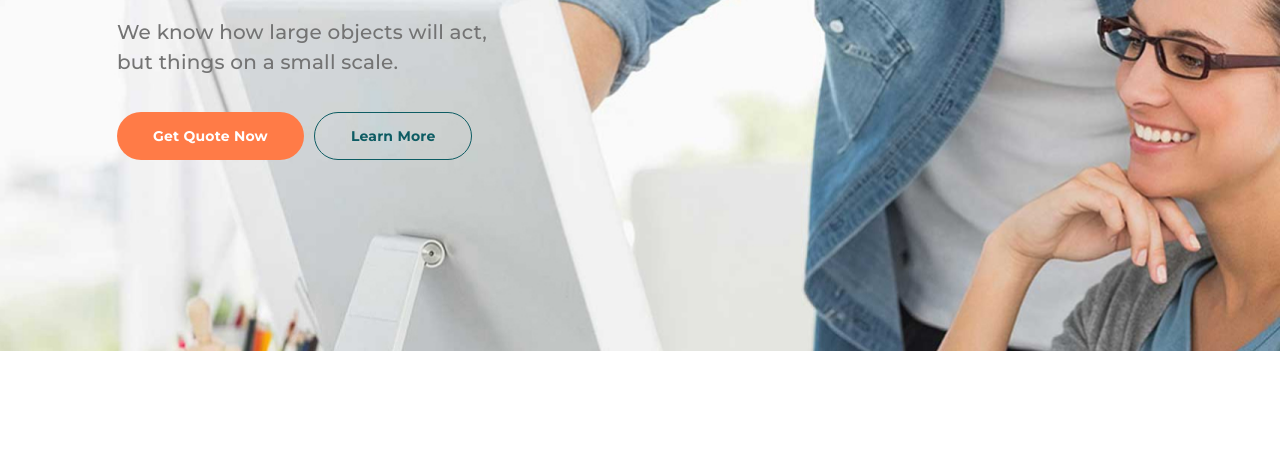
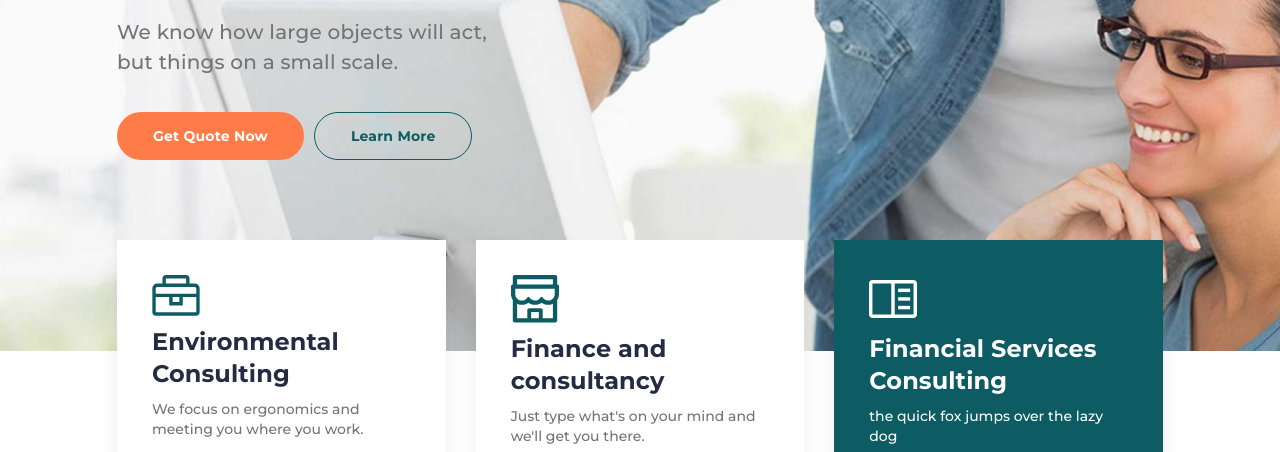
Before and after one commit to drack90/test-verstk7, a website: page src/parts/header.html in a window 1280 px wide. Shown: the part 440-892 px from the top of the page. Before the commit the page ends 800 px from the top, so only its background shows below. Drawn offline with nearby package versions, Linux system fonts and the light colour scheme; files that its build step writes are made by us from their sources; files whose address does not match are found by name.

Commit message:
Сверстал блок Services
Добавил блок services

```diff
--- a/gulpfile.js
+++ b/gulpfile.js
@@ -59,7 +59,11 @@ function imgPng() {
 function imgJpg() {
     return src('src/img/**/*.jpg')
         .pipe(dest('dist/img/'))
+}
 
+function imgSVG() {
+    return src('src/img/**/*.svg')
+        .pipe(dest('dist/img/'))
 }
 
 function clear() {
@@ -79,6 +83,6 @@ function serve() {
 
 
 
-exports.build = series(clear, scss, html, javaScript, img, imgPng, imgJpg)
-exports.serve = series(clear, scss, html, javaScript, img, imgPng, imgJpg, serve)
+exports.build = series(clear, scss, html, javaScript, img, imgPng, imgJpg, imgSVG)
+exports.serve = series(clear, scss, html, javaScript, img, imgPng, imgJpg, imgSVG, serve)
 exports.clear = clear
--- a/src/parts/mainblock.html
+++ b/src/parts/mainblock.html
@@ -13,12 +13,7 @@
             </div>
         </div>
         <div class="main-block__image _ibg">
-            <img src="img/mainblock/cover.jpg" alt="cover">
-        </div>
-    </div>
-    <div class="page__sevices services">
-        <div class="services__container _container">
-
+            <img src="img/mainBlock/cover.jpg" alt="cover">
         </div>
     </div>
 </main>
--- a/src/parts/page.html
+++ b/src/parts/page.html
@@ -1,3 +1,4 @@
 <div>
     @@include('mainblock.html')
+    @@include('services.html')
 </div>
--- /dev/null
+++ b/src/parts/services.html
@@ -0,0 +1,33 @@
+<section class="page__services services">
+  <div class="services__container _container">
+    <div class="services__body">
+      <div class="services__column">
+        <div class="services__item item-service">
+          <div class="item-service__icon">
+            <img src="img/services/portfel.svg" alt="Environmental Consulting">
+          </div>
+          <h3 class="item-service__title">Environmental Consulting</h3>
+          <div class="item-service__text">We focus on ergonomics and meeting you where you work. </div>
+        </div>
+      </div>
+      <div class="services__column">
+        <div class="services__item item-service">
+          <div class="item-service__icon">
+            <img src="img/services/shop.svg" alt="Finance and consultancy ">
+          </div>
+          <h3 class="item-service__title">Finance and consultancy </h3>
+          <div class="item-service__text">Just type what's on your mind and we'll get you there. </div>
+        </div>
+      </div>
+      <div class="services__column">
+        <div class="services__item item-service item-service_green">
+          <div class="item-service__icon">
+            <img src="img/services/site.svg" alt="Financial Services Consulting">
+          </div>
+          <h3 class="item-service__title">Financial Services Consulting</h3>
+          <div class="item-service__text">the quick fox jumps over the lazy dog </div>
+        </div>
+      </div>
+    </div>
+  </div>
+</section>
--- /dev/null
+++ b/src/scss/services.scss
@@ -0,0 +1,83 @@
+@import 'variables.scss';
+
+/*------------------СЕРВИСЫ КАРТОЧКИ-------------------*/
+.page__services{
+  position: relative;
+  margin: -111px 0px 0px 0px;
+  z-index: 2;
+}
+.services{}
+.services__container{
+}
+.services__body{
+
+}
+
+@media (min-width: 670px) {
+  .services__body{
+    display: flex;
+    flex-wrap: wrap;
+    margin: 0px -15px -30px;
+  }
+}
+.services__column{
+  padding: 0px 15px;
+  flex: 0 1 33.333%;
+}
+
+@media (min-width: 670px) {
+  .services__column{
+    padding: 0px 15px;
+  }
+}
+
+@media (max-width: 992px) {
+  .services__column {
+    flex: 0 1 50%;
+  }
+  .services__column:not(:last-child){
+    margin: 0px 0px 30px 0px;
+  }
+  .services__column:last-child{
+    flex: 1 1 100%
+  }
+}
+
+
+
+.services__item{
+  height: 100%;
+  box-shadow: 0px 13px 19px rgba(0, 0, 0, 0.07);
+  background: #FFFFFF;
+  padding: 35px;
+}
+@media (max-width: 992px) {
+  .services__item{
+    padding: 25px;
+  }
+}
+.item-service{}
+.item-service > *:not(:last-child){
+  margin: 0px 0px 10px 0px;
+}
+.item-service_green{
+  background-color: $secondColor;
+  .item-service__title{
+    color: #FFFFFF;
+  }
+  .item-service__text{
+    color: #FFFFFF;
+  }
+}
+
+.item-service__icon{}
+.item-service__title{
+  font-weight: 700;
+  letter-spacing: 0.1px;
+  font-size: 24px;
+  line-height: 133%;
+}
+.item-service__text{
+  color: $secondTextColor;
+  line-height: 142%;
+}
```
Also changed, not shown: dist/css/index.css, dist/img/services/portfel.svg (added), dist/img/services/shop.svg (added), dist/img/services/site.svg (added), dist/index.html, src/img/services/portfel.svg (added), src/img/services/shop.svg (added), src/img/services/site.svg (added), src/scss/mainblcok.scss (line endings or trailing spaces), 1 other file.
